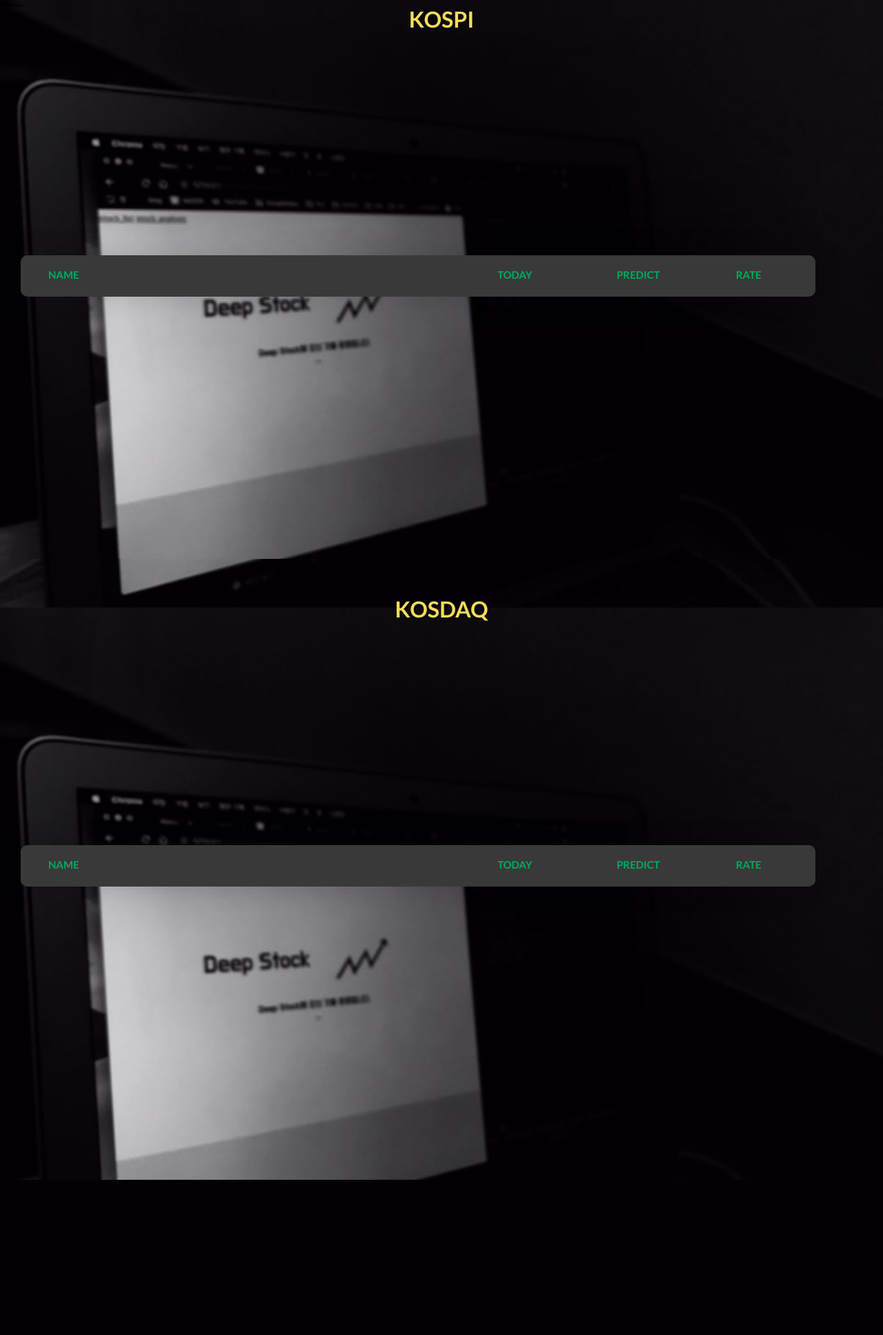
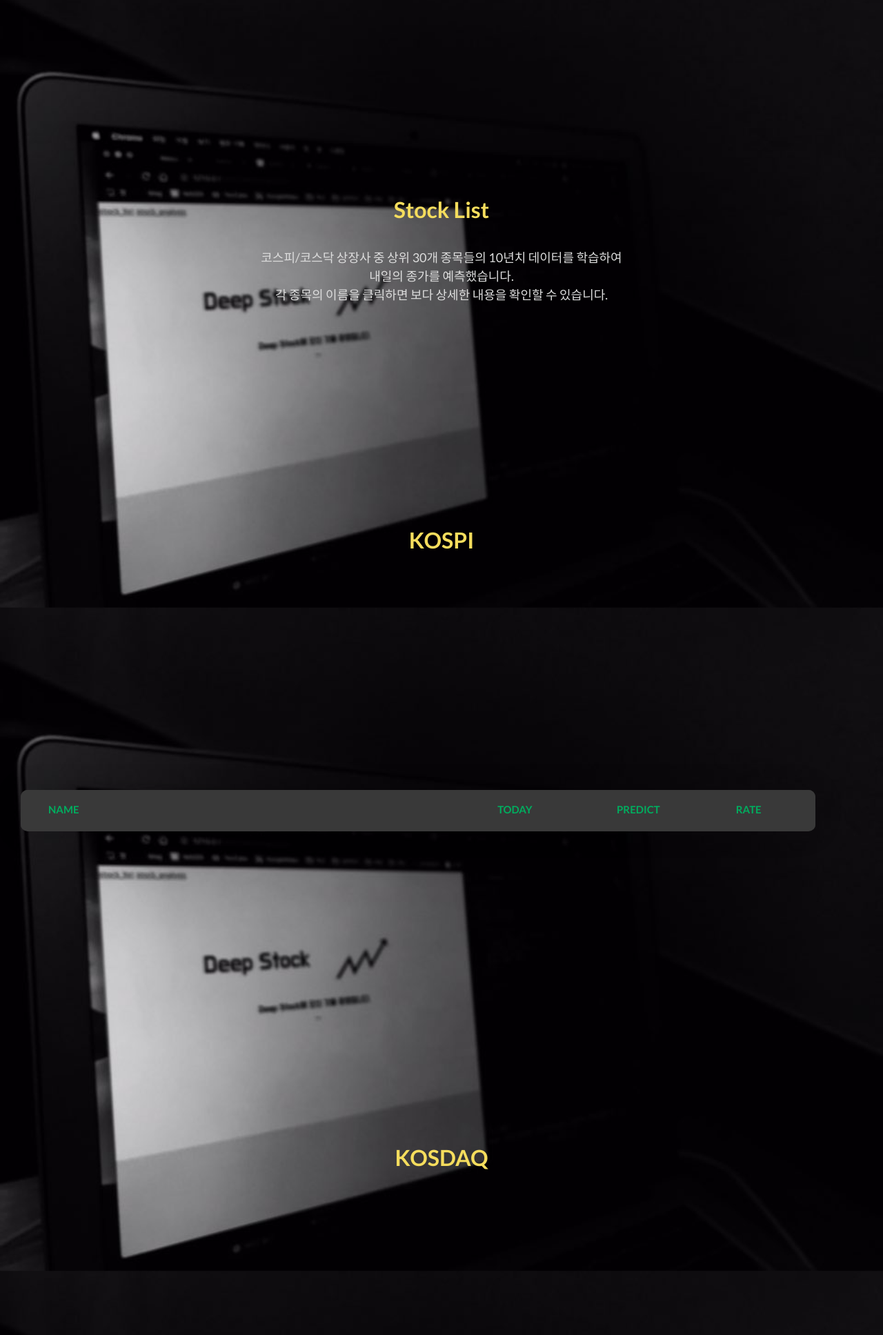
Before and after one commit to aeomhs/deepstock_web, a Django app: template demo/templates/demo/stock_list.html in a window 1280 px wide. Shown: the top 1935 px of the page at 69% size. Before the commit the page ends 1710 px from the top, so only its background shows below. Run offline with Django 3.2, Linux system fonts and the light colour scheme; the template is opened without the code that fills it, so the values that code supplies are empty; some libraries are stand-ins or nearby versions.

Commit message:
Update UI

```diff
--- /dev/null
+++ b/demo/static/css/stock_analysis.css
@@ -0,0 +1,5 @@
+body, html {
+	height: 100%;
+	font-family: sans-serif;
+    background: url(../images/banner.jpeg) repeat center center/cover;
+}
--- a/demo/static/css/stock_list.css
+++ b/demo/static/css/stock_list.css
@@ -141,11 +141,24 @@ iframe {
   margin: 0 auto;
 }
 
+#top-margin {
+  padding: 20% 0;
+}
+
 .list-title {
   font-family: Lato-Bold;
+  font-size: 28px;
   color: #f5dd5d;
   text-align: center;
-  margin: 10px 0;
+  margin: 30px 0;
+}
+
+.list-body {
+  font-family: Lato-Regular;
+  color: #dddddd;
+  font-size: 18px;
+  text-align: center;
+  margin: 3% 0;
 }
 
 .container-table100 {
--- a/demo/templates/demo/stock_list.html
+++ b/demo/templates/demo/stock_list.html
@@ -23,6 +23,21 @@
 </head>
 <body>
 	<div class="limiter">
+        <div id="top-margin">
+            <div class="list-title">
+                <h2>Stock List</h2>
+            </div>
+            <div class="list-body">
+                <p>
+                    코스피/코스닥 상장사 중 상위 30개 종목들의 10년치 데이터를 학습하여
+                    <br>
+                    내일의 종가를 예측했습니다.
+                    <br>
+                    각 종목의 이름을 클릭하면 보다 상세한 내용을 확인할 수 있습니다.
+                </p>
+            </div>
+        </div>
+
         <div class="list-title">
             <h2>KOSPI</h2>
         </div>
```
Also changed, not shown: demo/static/css/main.css (+0 -54 lines), demo/templates/demo/stock_analysis.html (+1 -27 lines).
